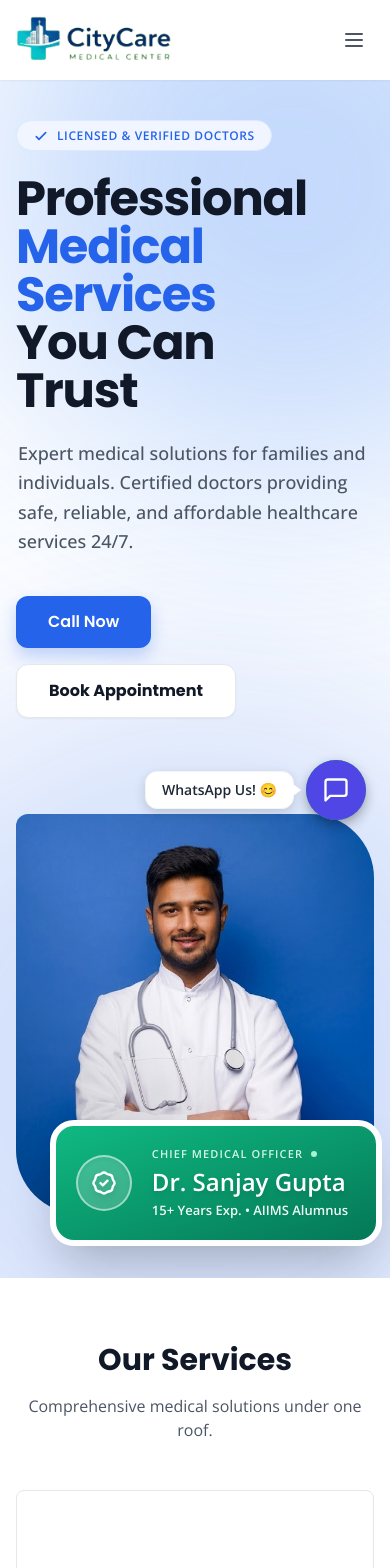
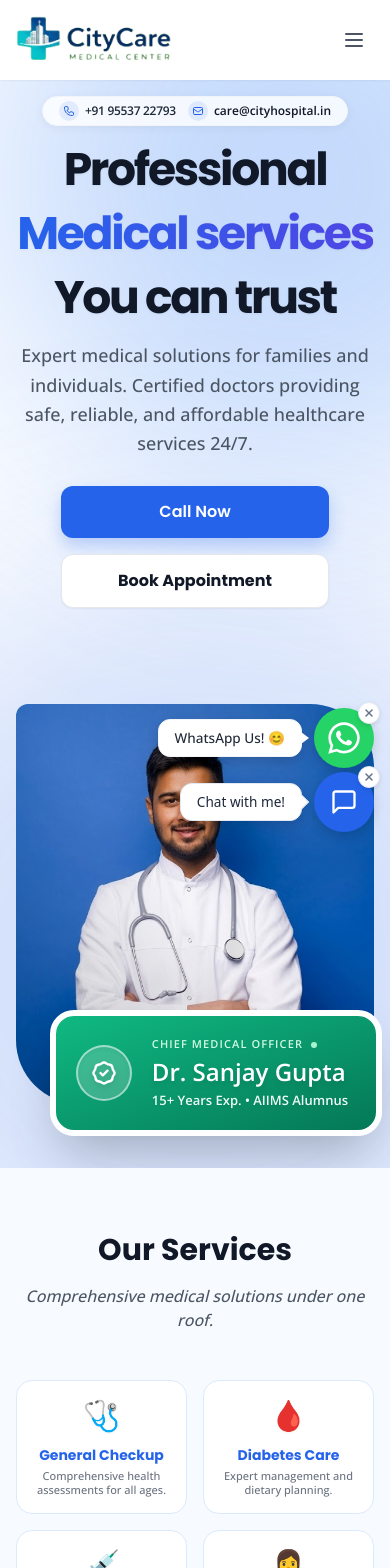
Before and after one commit to Dzyu-cyber/clinic-website, a React (Vite) app: page / in a window 390 px wide. Shown: the top 1568 px of the page. Built offline with nearby package versions, Linux system fonts and the light colour scheme.

Commit message:
UI Refinement: Mobile hero optimization, unified floating widgets with premium dismiss buttons, and WhatsApp form integration

```diff
--- a/index.html
+++ b/index.html
@@ -24,7 +24,7 @@
 
   <!-- Noesis AI Chatbot Widget -->
   <script
-    src="/widget.js"
+    src="/widget.js?v=1.1"
     data-org-id="be27a5c5-7bbc-40ff-90f1-d478cc7e8d2a"
     data-api-url="https://noesis-backend-4ixf.onrender.com">
   </script>
--- a/public/widget.js
+++ b/public/widget.js
@@ -10,23 +10,30 @@
   const styles = `
       #noesis-widget-container {
           position: fixed;
-          bottom: 24px;
-          right: 24px;
+          bottom: 12px;
+          right: 16px;
           z-index: 999999;
           font-family: system-ui, -apple-system, sans-serif;
+          display: flex;
+          align-items: center;
+          justify-content: flex-end;
+          gap: 12px;
+          pointer-events: none;
       }
+      #noesis-widget-container > * { pointer-events: auto; }
       #noesis-bubble {
           width: 60px;
           height: 60px;
-          background: #4f46e5;
+          background: #2563eb;
           border-radius: 50%;
-          box-shadow: 0 10px 15px -3px rgba(0,0,0,0.1), 0 4px 6px -2px rgba(0,0,0,0.05);
+          box-shadow: 0 4px 12px rgba(0,0,0,0.15);
           cursor: pointer;
           display: flex;
           align-items: center;
           justify-content: center;
           transition: transform 0.2s;
           color: white;
+          position: relative;
       }
       #noesis-bubble:hover {
           transform: scale(1.05);
@@ -40,7 +47,7 @@
           max-height: 80vh;
           background: white;
           border-radius: 20px;
-          box-shadow: 0 20px 25px -5px rgba(0,0,0,0.1), 0 10px 10px -5px rgba(0,0,0,0.04);
+          box-shadow: 0 25px 30px -5px rgba(0,0,0,0.2), 0 15px 15px -5px rgba(0,0,0,0.1);
           display: flex;
           flex-direction: column;
           overflow: hidden;
@@ -56,7 +63,7 @@
           transform: translateY(0);
       }
       #noesis-header {
-          background: #4f46e5;
+          background: #2563eb;
           color: white;
           padding: 20px;
           font-weight: 600;
@@ -96,7 +103,7 @@
           border: 1px solid #e2e8f0;
       }
       .noesis-user {
-          background: #4f46e5;
+          background: #2563eb;
           color: white;
           align-self: flex-end;
           border-bottom-right-radius: 2px;
@@ -117,10 +124,10 @@
           font-size: 0.95rem;
       }
       #noesis-input:focus {
-          border-color: #4f46e5;
+          border-color: #2563eb;
       }
       #noesis-send {
-          background: #4f46e5;
+          background: #2563eb;
           color: white;
           border: none;
           border-radius: 8px;
@@ -150,6 +157,64 @@
           0%, 80%, 100% { transform: scale(0); }
           40% { transform: scale(1); }
       }
+            #noesis-callout {
+          background: white;
+          color: #1e293b;
+          padding: 8px 16px;
+          border-radius: 12px;
+          box-shadow: 0 4px 12px rgba(0,0,0,0.15);
+          font-size: 0.85rem;
+          font-weight: 500;
+          white-space: nowrap;
+          border: 1px solid #e2e8f0;
+          pointer-events: none;
+          transition: opacity 0.3s;
+          opacity: 1;
+          position: relative;
+      }
+      #noesis-callout::after {
+          content: '';
+          position: absolute;
+          right: -6px;
+          top: 50%;
+          transform: translateY(-50%) rotate(45deg);
+          width: 10px;
+          height: 10px;
+          background: white;
+          border-right: 1px solid #e2e8f0;
+          border-top: 1px solid #e2e8f0;
+      }
+      .noesis-hide {
+          opacity: 0 !important;
+          display: none !important;
+      }
+      #noesis-dismiss {
+          position: absolute;
+          top: -6px;
+          right: -6px;
+          width: 22px;
+          height: 22px;
+          background: white;
+          color: #64748b;
+          border-radius: 50%;
+          display: flex;
+          align-items: center;
+          justify-content: center;
+          cursor: pointer;
+          z-index: 10;
+          box-shadow: 0 2px 5px rgba(0,0,0,0.1);
+          border: 1px solid #e2e8f0;
+          transition: all 0.2s;
+      }
+      #noesis-dismiss:hover {
+          color: #ef4444;
+          border-color: #fecaca;
+          transform: scale(1.1);
+      }
+      #noesis-dismiss svg {
+          width: 12px;
+          height: 12px;
+      }
   `;
   const styleEl = document.createElement('style');
   styleEl.innerHTML = styles;
@@ -172,7 +237,14 @@
               <button type="submit" id="noesis-send">Send</button>
           </form>
       </div>
+      <div id="noesis-callout">Chat with me!</div>
       <div id="noesis-bubble">
+          <div id="noesis-dismiss">
+              <svg viewBox="0 0 24 24" fill="none" stroke="currentColor" stroke-width="3" stroke-linecap="round" stroke-linejoin="round">
+                  <line x1="18" y1="6" x2="6" y2="18"></line>
+                  <line x1="6" y1="6" x2="18" y2="18"></line>
+              </svg>
+          </div>
           <svg width="28" height="28" viewBox="0 0 24 24" fill="none" stroke="currentColor" stroke-width="2" stroke-linecap="round" stroke-linejoin="round">
               <path d="M21 15a2 2 0 0 1-2 2H7l-4 4V5a2 2 0 0 1 2-2h14a2 2 0 0 1 2 2z"></path>
           </svg>
@@ -191,7 +263,13 @@
 
   const toggleWindow = () => {
       chatWindow.classList.toggle('noesis-open');
+      document.getElementById('noesis-callout').classList.toggle('noesis-hide');
   };
+
+  document.getElementById('noesis-dismiss').addEventListener('click', (e) => {
+      e.stopPropagation();
+      container.classList.add('noesis-hide');
+  });
 
   bubble.addEventListener('click', toggleWindow);
   closeBtn.addEventListener('click', toggleWindow);
--- a/src/App.jsx
+++ b/src/App.jsx
@@ -175,21 +175,38 @@ const Layout = ({ children, setPage, currentPage }) => {
 
       {/* WhatsApp Floating Widget */}
       <a
+        id="whatsapp-floating"
         href="https://api.whatsapp.com/send?phone=9553722793&text=Hello%20Im%20Danish%20%F0%9F%98%8A"
         target="_blank"
         rel="noopener noreferrer"
-        className="fixed bottom-6 right-6 md:top-[18vh] md:bottom-auto z-[1000] flex items-center gap-3 group"
+        className="fixed bottom-[76px] right-[16px] z-[1000] flex items-center gap-3 group"
         aria-label="Chat with us on WhatsApp"
       >
-        <div className="bg-white text-gray-800 text-sm font-bold py-2 px-4 rounded-xl shadow-[0_4px_12px_rgba(0,0,0,0.15)] relative border border-gray-100 transition-all duration-300 transform group-hover:-translate-y-1">
+        <div className="bg-white text-gray-800 text-[0.85rem] font-medium py-2 px-4 rounded-xl shadow-[0_4px_12px_rgba(0,0,0,0.15)] relative border border-gray-100 transition-all duration-300 transform group-hover:-translate-y-1">
           WhatsApp Us! 😊
-          {/* Small chat tail pointing right toward the icon */}
           <div className="absolute top-1/2 -translate-y-1/2 -right-2 w-0 h-0 border-t-[6px] border-t-transparent border-b-[6px] border-b-transparent border-l-[8px] border-l-white"></div>
         </div>
-        <div className="w-[60px] h-[60px] flex justify-center items-center rounded-full bg-[#25D366] shadow-[0_4px_12px_rgba(0,0,0,0.25)] text-white transition-all duration-300 group-hover:scale-110 group-hover:shadow-[0_6px_18px_rgba(0,0,0,0.3)]">
-          <svg xmlns="http://www.w3.org/2000/svg" viewBox="0 0 448 512" fill="currentColor" className="w-[60%] h-[60%]">
-            <path d="M380.9 97.1C339 55.1 283.2 32 223.9 32c-122.4 0-222 99.6-222 222 0 39.1 10.2 77.3 29.6 111L0 480l117.7-30.9c32.4 17.7 68.9 27 106.1 27h.1c122.3 0 224.1-99.6 224.1-222 0-59.3-25.2-115-67.1-157zm-157 341.6c-33.2 0-65.7-8.9-94-25.7l-6.7-4-69.8 18.3L72 359l-4.4-7c-18.5-29.4-28.2-63.3-28.2-98 0-101.7 82.8-184.5 184.6-184.5 49.3 0 95.6 19.2 130.4 54.1 34.8 34.9 56.2 81.2 56.1 130.5 0 101.8-84.9 184.6-186.6 184.6zm101.2-138.2c-5.5-2.8-32.8-16.2-37.9-18-5.1-1.9-8.8-2.8-12.5 2.8-3.7 5.6-14.3 18-17.6 21.8-3.2 3.7-6.5 4.2-12 1.4-32.6-16.3-54-29.1-75.5-66-5.7-9.8 5.7-9.1 16.3-30.3 1.8-3.7.9-6.9-.5-9.7-1.4-2.8-12.5-30.1-17.1-41.2-4.5-10.8-9.1-9.3-12.5-9.5-3.2-.2-6.9-.2-10.6-.2-3.7 0-9.7 1.4-14.8 6.9-5.1 5.6-19.4 19-19.4 46.3 0 27.3 19.9 53.7 22.6 57.4 2.8 3.7 39.1 59.7 94.8 83.8 35.2 15.2 49 16.5 66.6 13.9 10.7-1.6 32.8-13.4 37.4-26.4 4.6-13 4.6-24.1 3.2-26.4-1.3-2.5-5-3.9-10.5-6.6z"/>
-          </svg>
+        <div className="relative">
+          <div className="w-[60px] h-[60px] flex justify-center items-center rounded-full bg-[#25D366] shadow-[0_4px_12px_rgba(0,0,0,0.15)] text-white transition-all duration-300 group-hover:scale-110">
+            <svg xmlns="http://www.w3.org/2000/svg" viewBox="0 0 448 512" fill="currentColor" className="w-[60%] h-[60%]">
+              <path d="M380.9 97.1C339 55.1 283.2 32 223.9 32c-122.4 0-222 99.6-222 222 0 39.1 10.2 77.3 29.6 111L0 480l117.7-30.9c32.4 17.7 68.9 27 106.1 27h.1c122.3 0 224.1-99.6 224.1-222 0-59.3-25.2-115-67.1-157zm-157 341.6c-33.2 0-65.7-8.9-94-25.7l-6.7-4-69.8 18.3L72 359l-4.4-7c-18.5-29.4-28.2-63.3-28.2-98 0-101.7 82.8-184.5 184.6-184.5 49.3 0 95.6 19.2 130.4 54.1 34.8 34.9 56.2 81.2 56.1 130.5 0 101.8-84.9 184.6-186.6 184.6zm101.2-138.2c-5.5-2.8-32.8-16.2-37.9-18-5.1-1.9-8.8-2.8-12.5 2.8-3.7 5.6-14.3 18-17.6 21.8-3.2 3.7-6.5 4.2-12 1.4-32.6-16.3-54-29.1-75.5-66-5.7-9.8 5.7-9.1 16.3-30.3 1.8-3.7.9-6.9-.5-9.7-1.4-2.8-12.5-30.1-17.1-41.2-4.5-10.8-9.1-9.3-12.5-9.5-3.2-.2-6.9-.2-10.6-.2-3.7 0-9.7 1.4-14.8 6.9-5.1 5.6-19.4 19-19.4 46.3 0 27.3 19.9 53.7 22.6 57.4 2.8 3.7 39.1 59.7 94.8 83.8 35.2 15.2 49 16.5 66.6 13.9 10.7-1.6 32.8-13.4 37.4-26.4 4.6-13 4.6-24.1 3.2-26.4-1.3-2.5-5-3.9-10.5-6.6z"/>
+            </svg>
+          </div>
+          {/* Individual Close Button */}
+          <button
+            onClick={(e) => {
+              e.preventDefault();
+              e.stopPropagation();
+              document.getElementById('whatsapp-floating').style.display = 'none';
+            }}
+            className="absolute -top-[6px] -right-[6px] w-[22px] h-[22px] bg-white text-[#64748b] rounded-full flex items-center justify-center shadow-[0_2px_5px_rgba(0,0,0,0.1)] border border-[#e2e8f0] z-[1002] hover:text-red-500 hover:border-red-200 transition-all hover:scale-110"
+            aria-label="Close WhatsApp"
+          >
+            <svg className="w-[12px] h-[12px]" viewBox="0 0 24 24" fill="none" stroke="currentColor" strokeWidth="3" strokeLinecap="round" strokeLinejoin="round">
+              <line x1="18" y1="6" x2="6" y2="18"></line>
+              <line x1="6" y1="6" x2="18" y2="18"></line>
+            </svg>
+          </button>
         </div>
       </a>
     </div>
--- a/src/Contact.jsx
+++ b/src/Contact.jsx
@@ -51,20 +51,40 @@ export default function Contact() {
                     {/* Contact Form */}
                     <div className="bg-white border border-gray-200 p-8 rounded-lg shadow-sm h-fit">
                         <h2 className="font-heading text-2xl font-bold text-gray-900 mb-6">Book an Appointment</h2>
-                        <form className="space-y-6" onSubmit={(e) => e.preventDefault()}>
+                        <form
+                            className="space-y-6"
+                            onSubmit={(e) => {
+                                e.preventDefault();
+                                const formData = new FormData(e.target);
+                                const name = formData.get('name');
+                                const phone = formData.get('phone');
+                                const service = formData.get('service');
+                                const notes = formData.get('message');
+
+                                const message = encodeURIComponent(
+                                    `*New Appointment Request*\n\n` +
+                                    `*Full Name:* ${name}\n` +
+                                    `*Phone:* ${phone}\n` +
+                                    `*Service:* ${service}\n` +
+                                    `*Notes:* ${notes || 'None'}`
+                                );
+
+                                window.open(`https://api.whatsapp.com/send?phone=919553722793&text=${message}`, '_blank');
+                            }}
+                        >
                             <div>
                                 <label className="block text-sm font-medium text-gray-700 mb-1" htmlFor="name">Full Name</label>
-                                <input type="text" id="name" className="w-full border border-gray-300 rounded p-3 focus:outline-none focus:ring-2 focus:ring-medical focus:border-transparent" placeholder="John Doe" required />
+                                <input name="name" type="text" id="name" className="w-full border border-gray-300 rounded p-3 focus:outline-none focus:ring-2 focus:ring-medical focus:border-transparent" placeholder="John Doe" required />
                             </div>
 
                             <div>
                                 <label className="block text-sm font-medium text-gray-700 mb-1" htmlFor="phone">Phone Number</label>
-                                <input type="tel" id="phone" className="w-full border border-gray-300 rounded p-3 focus:outline-none focus:ring-2 focus:ring-medical focus:border-transparent" placeholder="+91 00000 00000" required />
+                                <input name="phone" type="tel" id="phone" className="w-full border border-gray-300 rounded p-3 focus:outline-none focus:ring-2 focus:ring-medical focus:border-transparent" placeholder="+91 00000 00000" required />
                             </div>
 
                             <div>
                                 <label className="block text-sm font-medium text-gray-700 mb-1" htmlFor="service">Service Required</label>
-                                <select id="service" className="w-full border border-gray-300 rounded p-3 focus:outline-none focus:ring-2 focus:ring-medical focus:border-transparent bg-white">
+                                <select name="service" id="service" className="w-full border border-gray-300 rounded p-3 focus:outline-none focus:ring-2 focus:ring-medical focus:border-transparent bg-white">
                                     <option>General Checkup</option>
                                     <option>Diabetes Care</option>
                                     <option>Child Vaccination</option>
@@ -74,11 +94,11 @@ export default function Contact() {
 
                             <div>
                                 <label className="block text-sm font-medium text-gray-700 mb-1" htmlFor="message">Additional Notes</label>
-                                <textarea id="message" rows="4" className="w-full border border-gray-300 rounded p-3 focus:outline-none focus:ring-2 focus:ring-medical focus:border-transparent" placeholder="Briefly describe your symptoms or inquiry..."></textarea>
+                                <textarea name="message" id="message" rows="4" className="w-full border border-gray-300 rounded p-3 focus:outline-none focus:ring-2 focus:ring-medical focus:border-transparent" placeholder="Briefly describe your symptoms or inquiry..."></textarea>
                             </div>
 
                             <Button type="submit" className="w-full">Submit Request</Button>
-                            <p className="text-xs text-gray-500 text-center mt-4">We will call you within 1 business hour to confirm your appointment time.</p>
+                            <p className="text-xs text-gray-500 text-center mt-4">This will open WhatsApp to send your request directly to our team.</p>
                         </form>
                     </div>
                 </div>
--- a/src/Home.jsx
+++ b/src/Home.jsx
@@ -18,43 +18,57 @@ export default function Home({ setPage }) {
             {/* Hero Section */}
             {/* Hero Section */}
             <FadeInSection>
-                <section className="relative overflow-hidden bg-white pt-6 pb-16 md:pt-10 md:pb-24">
+                <section className="relative overflow-hidden bg-white pt-4 pb-16 md:pt-10 md:pb-24">
                     {/* Decorative Gradient Background (Blue) */}
                     <div className="absolute top-0 right-0 w-[600px] h-[600px] bg-blue-500/30 rounded-[50%] blur-[120px] pointer-events-none transform translate-x-1/3 -translate-y-1/3" />
                     <div className="absolute bottom-0 left-0 w-[800px] h-[800px] bg-blue-600/20 rounded-[50%] blur-[120px] pointer-events-none transform -translate-x-1/4 translate-y-1/4" />
 
                     <div className="relative max-w-7xl mx-auto px-4 sm:px-6 lg:px-8 flex flex-col md:flex-row items-center gap-12">
                         {/* Left Content */}
-                        <div className="flex-[0.9] space-y-6 z-10 pt-4">
-                            {/* Pill Badge */}
-                            <div className="inline-flex items-center gap-2 px-4 py-1.5 rounded-full bg-[#f0f5ff] border border-blue-100 pointer-events-none">
-                                <svg className="w-4 h-4 text-[#2563EB]" fill="none" viewBox="0 0 24 24" stroke="currentColor">
-                                    <path strokeLinecap="round" strokeLinejoin="round" strokeWidth={2.5} d="M5 13l4 4L19 7" />
-                                </svg>
-                                <span className="text-xs font-bold text-[#2563EB] tracking-wider uppercase pt-[1px]">Licensed & Verified Doctors</span>
+                        <div className="flex-[0.9] space-y-3 md:space-y-6 z-10 pt-0 md:pt-4 flex flex-col items-center md:items-start text-center md:text-left">
+
+                            {/* Mobile-only Contact Bar */}
+                            <div className="flex md:hidden items-center justify-center w-full mb-0 px-2">
+                                <div className="inline-flex flex-row flex-wrap items-center justify-center gap-x-3 gap-y-1 bg-white/80 backdrop-blur-sm px-4 py-1 rounded-full shadow-[0_2px_10px_rgba(0,0,0,0.05)] border border-gray-100">
+                                    <div className="flex items-center gap-1.5 text-gray-800">
+                                        <div className="p-1 bg-medical/10 rounded-full">
+                                            <svg className="w-3 h-3 text-medical" fill="none" stroke="currentColor" viewBox="0 0 24 24">
+                                                <path strokeLinecap="round" strokeLinejoin="round" strokeWidth={2} d="M3 5a2 2 0 012-2h3.28a1 1 0 01.948.684l1.498 4.493a1 1 0 01-.502 1.21l-2.257 1.13a11.042 11.042 0 005.516 5.516l1.13-2.257a1 1 0 011.21-.502l4.493 1.498a1 1 0 01.684.949V19a2 2 0 01-2 2h-1C9.716 21 3 14.284 3 6V5z" />
+                                            </svg>
+                                        </div>
+                                        <span className="text-[12px] font-bold tracking-tight">+91 95537 22793</span>
+                                    </div>
+                                    <div className="flex items-center gap-1.5 text-gray-900">
+                                        <div className="p-1 bg-medical/10 rounded-full">
+                                            <svg className="w-3 h-3 text-medical" fill="none" stroke="currentColor" viewBox="0 0 24 24">
+                                                <path strokeLinecap="round" strokeLinejoin="round" strokeWidth={2} d="M3 8l7.89 5.26a2 2 0 002.22 0L21 8M5 19h14a2 2 0 002-2V7a2 2 0 00-2-2H5a2 2 0 00-2 2v10a2 2 0 002 2z" />
+                                            </svg>
+                                        </div>
+                                        <span className="text-[12px] font-bold">care@cityhospital.in</span>
+                                    </div>
+                                </div>
                             </div>
 
                             {/* Main Heading */}
-                            <h1 className="font-heading text-5xl md:text-[4.5rem] md:leading-[1.1] font-black text-[#111827] tracking-tight">
-                                Professional <br/>
-                                <span className="text-[#2563EB]">Medical Services</span> <br/>
-                                You Can <br/>
-                                Trust
+                            <h1 className="font-heading text-[2.85rem] md:text-[4.5rem] leading-[1.4] font-black text-[#111827] tracking-tighter">
+                                <span className="drop-shadow-sm">Professional</span> <br />
+                                <span className="text-transparent bg-clip-text bg-gradient-to-r from-[#2563EB] to-[#4F46E5] drop-shadow-sm">Medical services</span> <br />
+                                <span className="drop-shadow-sm">You can trust</span>
                             </h1>
 
                             {/* Subtext */}
-                            <p className="text-lg text-gray-600 max-w-[420px] font-medium leading-relaxed mt-2 border-l-2 border-transparent">
+                            <p className="text-lg text-gray-600 max-w-[420px] font-medium leading-relaxed mt-1">
                                 Expert medical solutions for families and individuals. Certified doctors providing safe, reliable, and affordable healthcare services 24/7.
                             </p>
 
                             {/* Action Buttons */}
-                            <div className="flex flex-wrap items-center gap-4 pt-4">
-                                <Button onClick={() => setPage('Contact')} className="!py-[14px] !px-8 text-base font-bold rounded-xl shadow-[0_8px_16px_rgba(37,99,235,0.25)] hover:-translate-y-1 transition-transform">
+                            <div className="flex flex-wrap items-center justify-center md:justify-start gap-4 pt-4">
+                                <Button onClick={() => setPage('Contact')} className="!py-[14px] !px-8 text-base font-bold rounded-xl shadow-[0_8px_16px_rgba(37,99,235,0.25)] hover:-translate-y-1 transition-transform w-[75%] md:w-auto">
                                     Call Now
                                 </Button>
                                 <button
                                     onClick={() => setPage('Contact')}
-                                    className="bg-white text-gray-900 border-[1.5px] border-gray-200 hover:border-gray-300 font-heading font-bold py-[14px] px-8 rounded-xl transition-all duration-200 text-base shadow-sm hover:-translate-y-1"
+                                    className="bg-white text-gray-900 border-[1.5px] border-gray-200 hover:border-gray-300 font-heading font-bold py-[14px] px-8 rounded-xl transition-all duration-200 text-base shadow-sm hover:-translate-y-1 w-[75%] md:w-auto"
                                 >
                                     Book Appointment
                                 </button>
@@ -95,18 +109,21 @@ export default function Home({ setPage }) {
 
             {/* Quick Services */}
             <FadeInSection>
-                <section className="py-16 md:py-24">
+                <section className="py-16 md:py-24 bg-[#f0f7ff]/50">
                     <div className="w-full mx-auto px-4 sm:px-6 lg:px-8">
                         <div className="text-center mb-12">
                             <h2 className="font-heading text-3xl font-bold text-gray-900">Our Services</h2>
-                            <p className="text-gray-600 mt-4">Comprehensive medical solutions under one roof.</p>
+                            <p className="text-gray-600 mt-4 font-medium italic">Comprehensive medical solutions under one roof.</p>
                         </div>
-                        <div className="grid grid-cols-1 md:grid-cols-2 lg:grid-cols-4 gap-8">
+                        <div className="grid grid-cols-2 lg:grid-cols-4 gap-4 md:gap-8">
                             {services.map((srv, idx) => (
-                                <article key={idx} className="p-6 border border-gray-200 rounded-lg hover:shadow-lg transition-shadow bg-white hover:-translate-y-1 duration-300 aspect-square flex flex-col items-center justify-center text-center">
-                                    <div className="text-4xl mb-4">{srv.icon}</div>
-                                    <h3 className="font-heading text-xl font-semibold text-medical mb-2">{srv.title}</h3>
-                                    <p className="text-gray-600 text-sm">{srv.desc}</p>
+                                <article
+                                    key={idx}
+                                    className="p-4 md:p-6 border border-blue-100 rounded-2xl hover:shadow-[0_10px_30px_rgba(37,99,235,0.08)] transition-all bg-white hover:bg-blue-50/30 hover:border-blue-200 hover:-translate-y-1 duration-300 flex flex-col items-center justify-center text-center group"
+                                >
+                                    <div className="text-3xl md:text-4xl mb-3 transform group-hover:scale-110 transition-transform drop-shadow-sm">{srv.icon}</div>
+                                    <h3 className="font-heading text-sm md:text-xl font-bold text-medical mb-1">{srv.title}</h3>
+                                    <p className="text-gray-500 text-[11px] md:text-sm leading-tight font-medium">{srv.desc}</p>
                                 </article>
                             ))}
                         </div>
```
